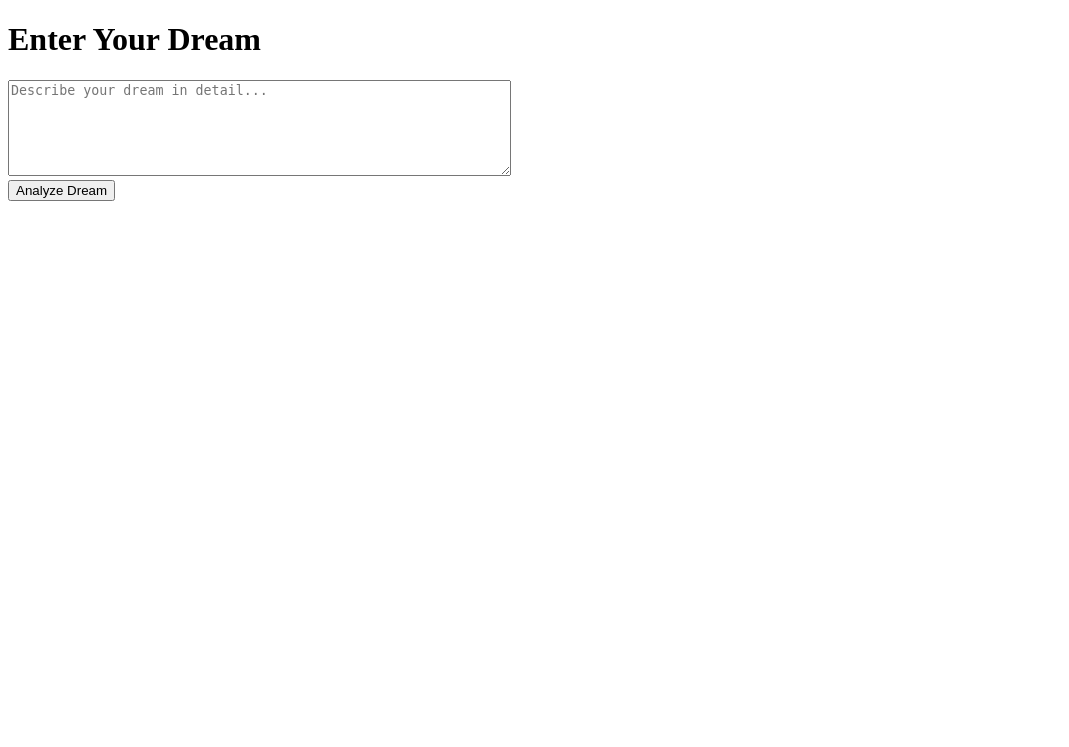
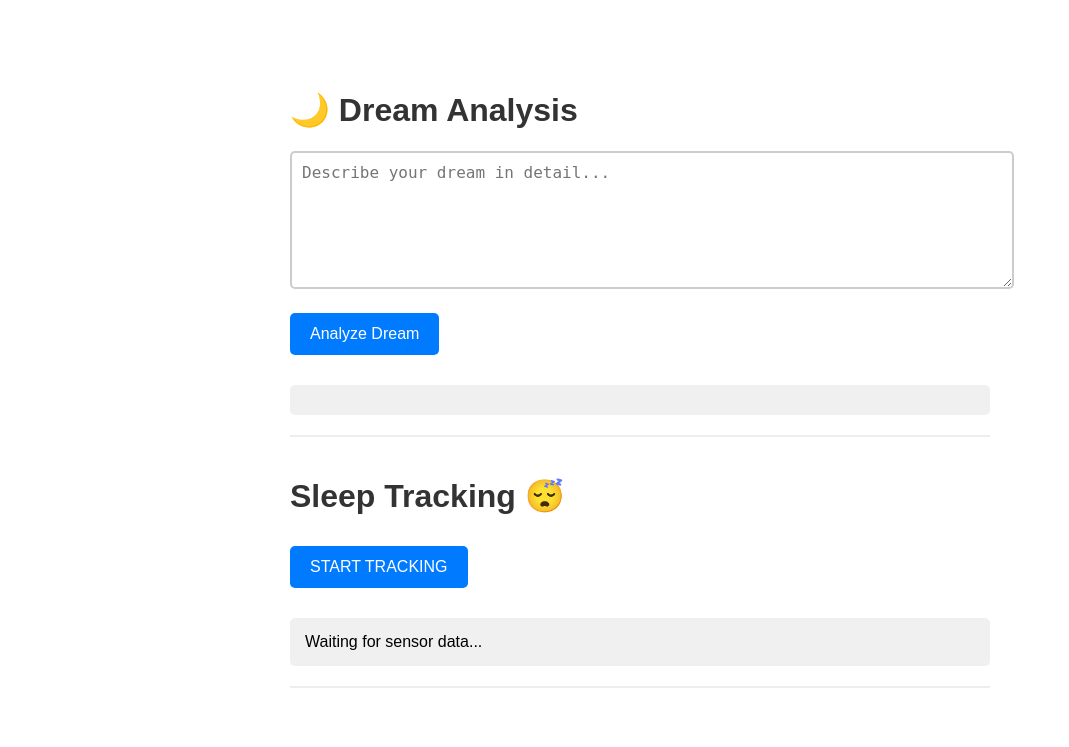
Before and after one commit to faisalshariff123/Sleep-Copilot, a Flask app: page / in a window 1280 px wide. Shown: the top 747 px of the page, without its empty margins (0-1069 px from the left). Run offline with Flask 3, Linux system fonts and the light colour scheme.

Commit message:
updated index.html

```diff
--- a/templates/index.html
+++ b/templates/index.html
@@ -3,32 +3,69 @@
 <head>
     <meta charset="UTF-8">
     <meta name="viewport" content="width=device-width, initial-scale=1.0">
-    <title>Dream Input</title>
+    <title>Sleep Copilot</title>
+    <style>
+        body {
+            font-family: Arial, sans-serif;
+            max-width: 700px;
+            margin: 50px auto;
+            padding: 20px;
+        }
+        h1 {
+            color: #333;
+        }
+        textarea {
+            width: 100%;
+            padding: 10px;
+            font-size: 16px;
+            margin-bottom: 10px;
+            border: 2px solid #ccc;
+            border-radius: 5px;
+        }
+        button {
+            padding: 12px 20px;
+            font-size: 16px;
+            background-color: #007bff;
+            color: white;
+            border: none;
+            border-radius: 5px;
+            cursor: pointer;
+            margin: 10px 5px 10px 0;
+        }
+        button:hover {
+            background-color: #0056b3;
+        }
+        #result, #output {
+            margin-top: 20px;
+            padding: 15px;
+            background-color: #f0f0f0;
+            border-radius: 5px;
+            white-space: pre-wrap;
+        }
+        .section {
+            margin-bottom: 40px;
+            padding-bottom: 20px;
+            border-bottom: 2px solid #eee;
+        }
+    </style>
 </head>
 <body>
-    <h1>Enter Your Dream</h1>
-    <textarea id="dreamInput" rows="6" cols="60" placeholder="Describe your dream in detail..."></textarea>
-    <br>
+    <div class="section">
+        <h1>🌙 Dream Analysis</h1>
+        <textarea id="dreamInput" rows="6" placeholder="Describe your dream in detail..."></textarea>
+        <br>
+        <button onclick="submitDream()">Analyze Dream</button>
+        <div id="result"></div>
+    </div>
 
-    <button onclick="submitDream()">Analyze Dream</button>
+    <div class="section">
+        <h1>Sleep Tracking 😴</h1>
+        <button id="enable-sensors">START TRACKING</button>
+        <div id="output">Waiting for sensor data...</div>
+    </div>
 
-    <div id="result"></div>
+    <audio id="whitenoise" src="/static/whitenoise.mp3" loop></audio>
 
-    <script>
-        async function submitDream() {
-            const dream = document.getElementById('dreamInput').value;
-
-            const response = await fetch('/dream_analysis', {
-                method: 'POST',
-                headers: {
-                    'Content-Type': 'application/json',
-                },
-                body: JSON.stringify({ dream: dream })
-            });
-
-            const data = await response.json();
-            document.getElementById('result').innerText = data.analysis;
-        }
-    </script>
+    <script src="/static/script.js"></script>
 </body>
 </html>
```
